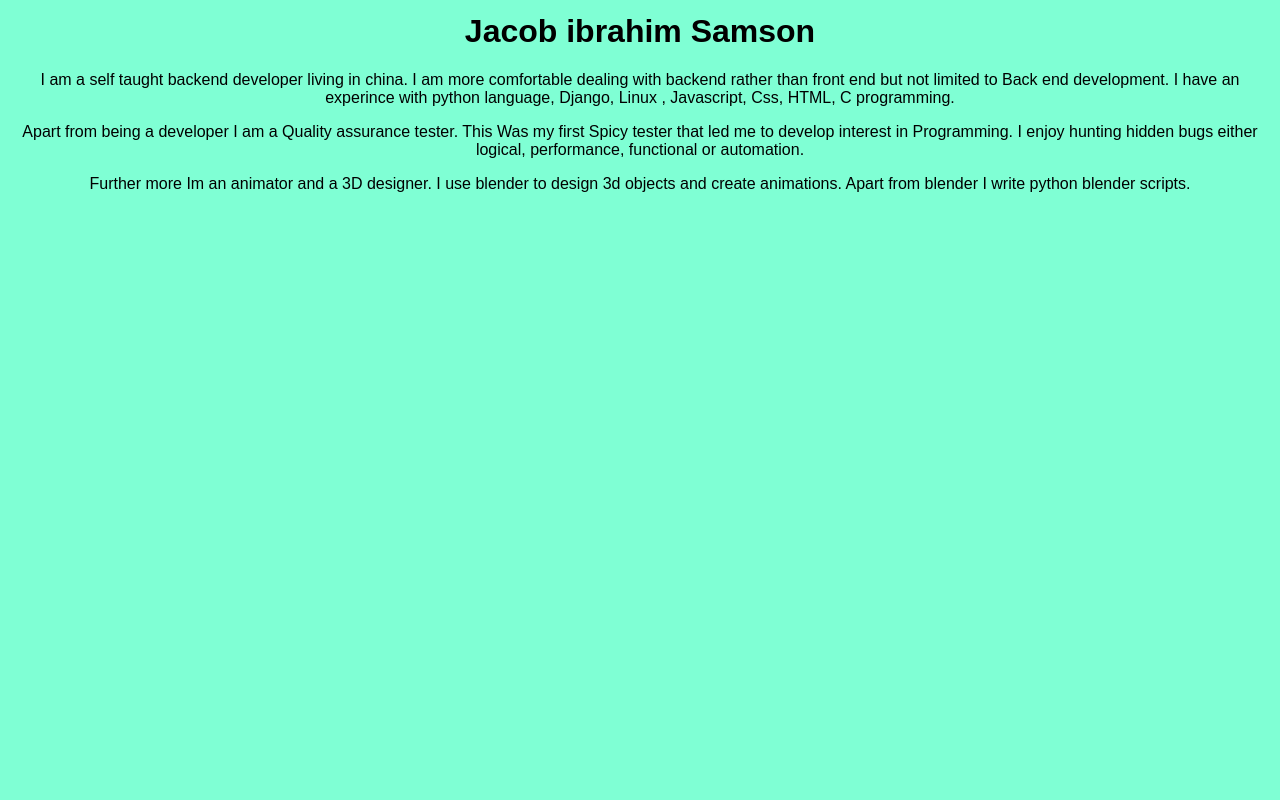
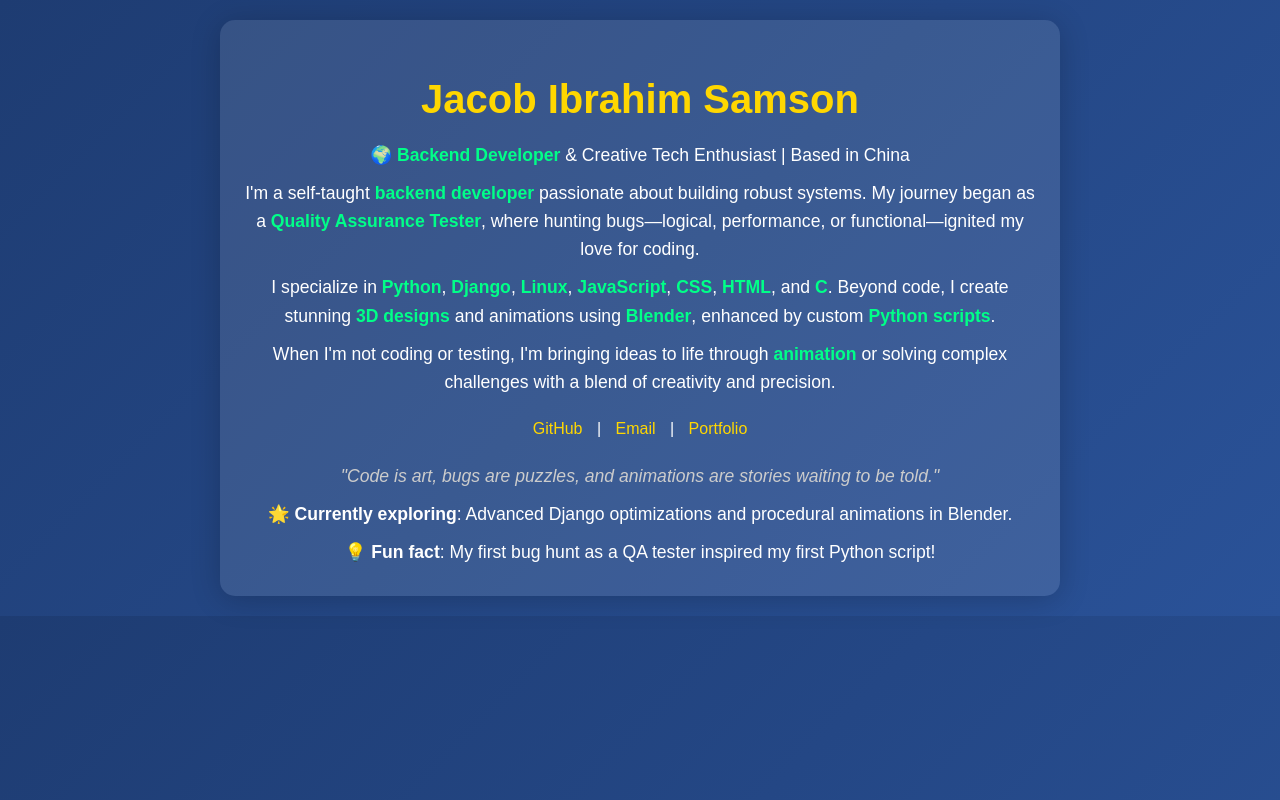
Before and after one commit to ibrahimsamson/ibrahimsamson.github.io, a plain HTML site: page index.html in a window 1280 px wide. Drawn offline with Linux system fonts and the light colour scheme.

Commit message:
Update index.html

```diff
--- a/index.html
+++ b/index.html
@@ -1,25 +1,83 @@
-
+<!DOCTYPE html>
+<html lang="en">
 <head>
     <meta charset="UTF-8">
-    <meta http-equiv="X-UA-Compatible" content="IE=edge">
     <meta name="viewport" content="width=device-width, initial-scale=1.0">
-    <title>Ibrahim Samson</title>
+    <title>Jacob Ibrahim Samson</title>
+    <style>
+        body {
+            background: linear-gradient(135deg, #1e3c72, #2a5298);
+            color: #fff;
+            font-family: 'Arial', sans-serif;
+            margin: 0;
+            padding: 20px;
+            text-align: center;
+            line-height: 1.6;
+        }
+        .container {
+            max-width: 800px;
+            margin: 0 auto;
+            padding: 20px;
+            background: rgba(255, 255, 255, 0.1);
+            border-radius: 15px;
+            box-shadow: 0 4px 30px rgba(0, 0, 0, 0.2);
+        }
+        h1 {
+            font-size: 2.5em;
+            margin-bottom: 10px;
+            color: #ffd700;
+        }
+        p {
+            font-size: 1.1em;
+            margin: 10px 0;
+        }
+        .highlight {
+            color: #00ff88;
+            font-weight: bold;
+        }
+        a {
+            color: #ffd700;
+            text-decoration: none;
+            transition: color 0.3s;
+        }
+        a:hover {
+            color: #00ff88;
+        }
+        .links {
+            margin-top: 20px;
+        }
+        .links a {
+            margin: 0 10px;
+            font-size: 1em;
+        }
+        .quote {
+            font-style: italic;
+            color: #ccc;
+            margin-top: 20px;
+        }
+    </style>
 </head>
-<body style="background-color: aquamarine; font-family: Arial, Helvetica, sans-serif; padding:5px; text-align: center">
-    <div>
-        <h1>Jacob ibrahim Samson</h1>
-        <p>I am a self taught backend developer living in china.
-        I am more comfortable dealing with backend rather than front end but not limited to Back end development.
-        I have an experince with python language, Django, Linux , Javascript, Css, HTML, C programming.
+<body>
+    <div class="container">
+        <h1>Jacob Ibrahim Samson</h1>
+        <p>🌍 <span class="highlight">Backend Developer</span> & Creative Tech Enthusiast | Based in China</p>
+        <p>
+            I'm a self-taught <span class="highlight">backend developer</span> passionate about building robust systems. My journey began as a <span class="highlight">Quality Assurance Tester</span>, where hunting bugs—logical, performance, or functional—ignited my love for coding.
         </p>
         <p>
-            Apart from being a developer I am a Quality assurance tester. This Was my first Spicy tester that led me
-             to develop interest in Programming. I enjoy hunting hidden bugs either logical, performance, functional or automation.
-
+            I specialize in <span class="highlight">Python</span>, <span class="highlight">Django</span>, <span class="highlight">Linux</span>, <span class="highlight">JavaScript</span>, <span class="highlight">CSS</span>, <span class="highlight">HTML</span>, and <span class="highlight">C</span>. Beyond code, I create stunning <span class="highlight">3D designs</span> and animations using <span class="highlight">Blender</span>, enhanced by custom <span class="highlight">Python scripts</span>.
         </p>
         <p>
-            Further more Im an animator and a 3D designer. I use blender to design 3d objects and create animations.
-             Apart from blender I write python blender scripts.
+            When I'm not coding or testing, I'm bringing ideas to life through <span class="highlight">animation</span> or solving complex challenges with a blend of creativity and precision.
         </p>
+        <div class="links">
+            <a href="#">GitHub</a> |
+            <a href="#">Email</a> |
+            <a href="#">Portfolio</a>
+        </div>
+        <p class="quote">"Code is art, bugs are puzzles, and animations are stories waiting to be told."</p>
+        <p>🌟 <strong>Currently exploring</strong>: Advanced Django optimizations and procedural animations in Blender.</p>
+        <p>💡 <strong>Fun fact</strong>: My first bug hunt as a QA tester inspired my first Python script!</p>
     </div>
 </body>
+</html>
```
